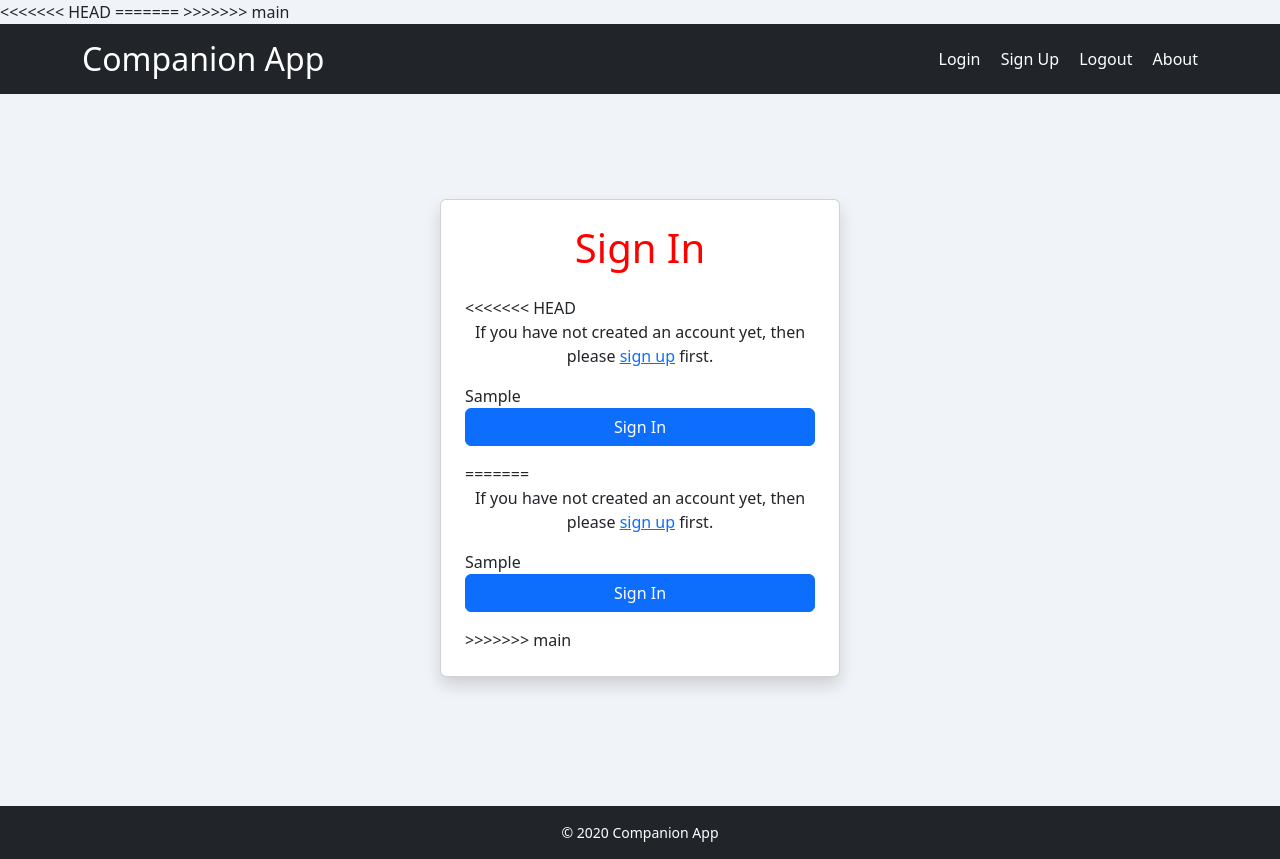
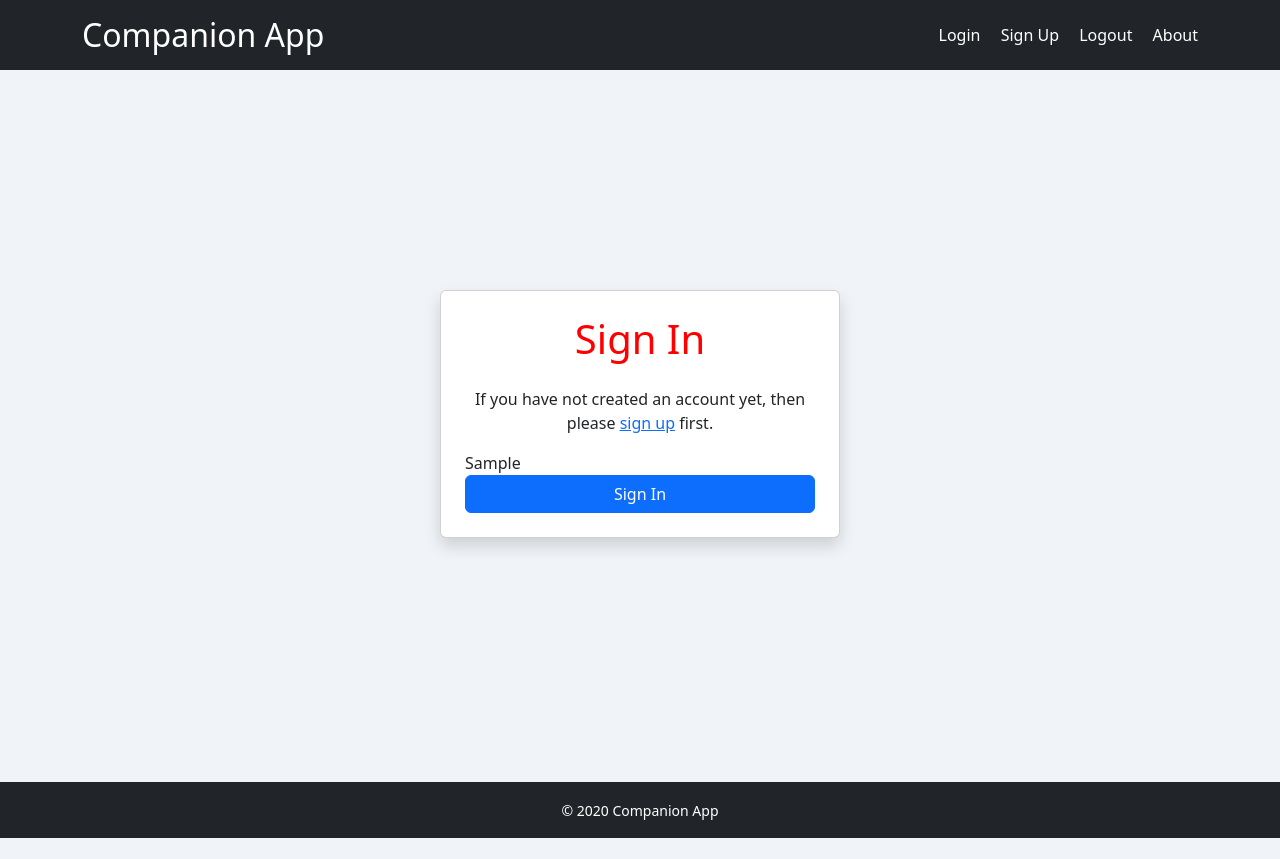
Before and after one commit to JamieJB123/hackathon2, a Django app: template templates/account/login.html in a window 1280 px wide. After the commit the page ends 838 px from the top, so only its background shows below. Run offline with Django 3.2, Linux system fonts and the light colour scheme; the template is opened without the code that fills it: most values are stand-ins (such as "Sample title", 1, 10 or a date in 2020).

Commit message:
Resolve merge conflicts in login template and clean up redundant code

```diff
--- a/templates/account/login.html
+++ b/templates/account/login.html
@@ -1,7 +1,3 @@
-<<<<<<< HEAD
-=======
-
->>>>>>> main
 {% extends "index.html" %}
 
 {% load i18n %}
@@ -14,35 +10,6 @@
     <div class="card shadow p-4" style="width: 100%; max-width: 400px;">
         <h1 class="mb-4 text-center">{% trans "Sign In" %}</h1>
         {% if not SOCIALACCOUNT_ONLY %}
-<<<<<<< HEAD
-        <p class="mb-3 text-center">
-            {% blocktranslate %}If you have not created an account yet, then please <a href="{{ signup_url }}">sign
-                up</a> first.{% endblocktranslate %}
-        </p>
-        {% url 'account_login' as login_url %}
-        <form method="post" action="{{ login_url }}">
-            {% csrf_token %}
-            {% for field in form %}
-            {% if field.name == "password" %}
-            {% include "account/snippets/login_password_field.html" with field=field form=form %}
-            {% else %}
-                <div class="mb-3">
-                    {{ field.label_tag }}
-                    {{ field }}
-                                                            {% if field.help_text and field.name != "password" %}
-                                                                <small class="form-text text-muted">{{ field.help_text }}</small>
-                                                            {% endif %}
-                    {% if field.errors %}
-                    <div class="text-danger">{{ field.errors }}</div>
-                    {% endif %}
-                </div>
-            {% endif %}
-            {% endfor %}
-            <!-- Custom 'Forgot your Password?' link removed. Relying on built-in form link. -->
-            {{ redirect_field }}
-            <button type="submit" class="btn btn-primary w-100">{% trans "Sign In" %}</button>
-        </form>
-=======
         <p class="mb-3 text-center">
             {% blocktranslate %}If you have not created an account yet, then please <a href="{{ signup_url }}">sign up</a> first.{% endblocktranslate %}
         </p>
@@ -67,7 +34,7 @@
                     <div class="mb-3">
                         {{ field.label_tag }}
                         {{ field }}
-                                                            {% if field.help_text %}
+                        {% if field.help_text and field.name != "password" %}
                             <small class="form-text text-muted">{{ field.help_text }}</small>
                         {% endif %}
                         {% if field.errors %}
@@ -76,11 +43,9 @@
                     </div>
                 {% endif %}
             {% endfor %}
-                                <!-- Custom 'Forgot your Password?' link removed. Relying on built-in form link. -->
             {{ redirect_field }}
             <button type="submit" class="btn btn-primary w-100">{% trans "Sign In" %}</button>
         </form>
->>>>>>> main
         {% endif %}
         {% if LOGIN_BY_CODE_ENABLED or PASSKEY_LOGIN_ENABLED %}
         <hr>
```
Lines whose indentation alone changed are shown as unchanged.
